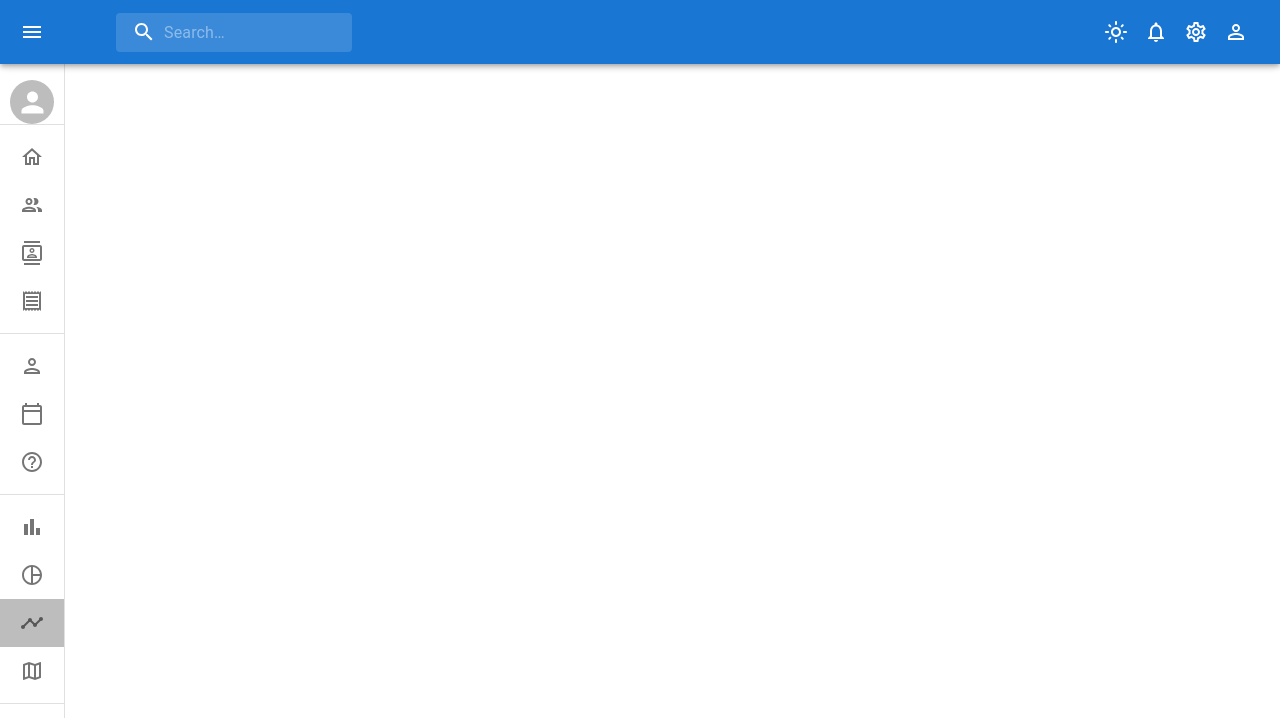
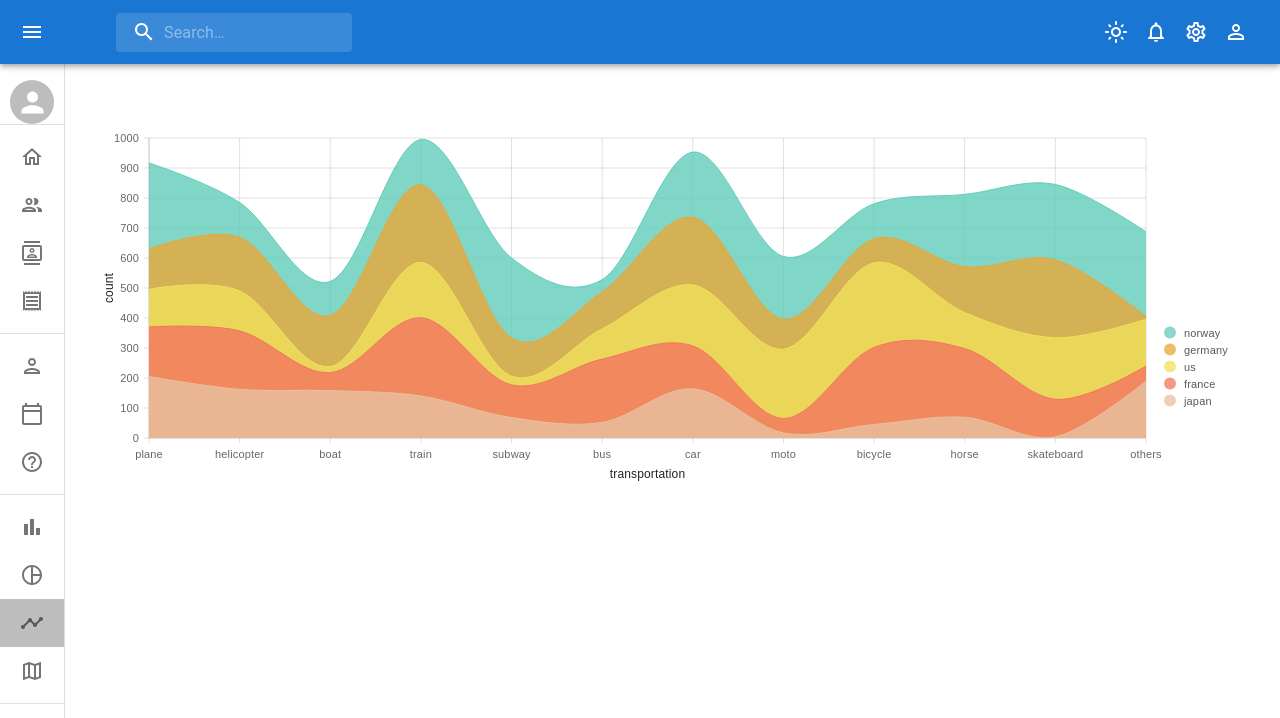
Before and after one commit to khaled-17/Full-Admin-Dashboard, a React (Vite) app: page /line in a window 1280 px wide. Shown: the top 718 px of the page. Built offline with nearby package versions, Linux system fonts and the light colour scheme.

Commit message:
line finsh

```diff
--- a/package.json
+++ b/package.json
@@ -21,6 +21,7 @@
     "@mui/material": "^5.14.18",
     "@mui/x-data-grid": "^6.18.1",
     "@nivo/bar": "^0.83.1",
+    "@nivo/line": "^0.83.1",
     "@nivo/pie": "^0.83.1",
     "react": "^18.2.0",
     "react-dom": "^18.2.0",
--- a/src/page/Barchart/Bar.jsx
+++ b/src/page/Barchart/Bar.jsx
@@ -1,7 +1,7 @@
 import React from "react";
 import { ResponsiveBar } from "@nivo/bar";
 import { Box, useTheme } from "@mui/material";
-import {TheTheme}  from "./TheTheme";
+import {TheTheme}  from "../TheTheme.js";
 
 const Bar = ({isDashbord = false ,TheData,TheKey }) => {
 
--- a/src/page/Line/Line.jsx
+++ b/src/page/Line/Line.jsx
@@ -1,9 +1,86 @@
-import { Box } from "@mui/material";
+import { Box,useTheme } from "@mui/material";
 import React from "react";
+import { ResponsiveLine } from '@nivo/line'
+import { data } from "./data";
+import {TheTheme} from '../TheTheme'
 export default function Line() {
-  return <Box>
+
+    const myTheme = TheTheme(useTheme());
 
 
+  return   (
+  <Box sx={{height:"50vh"}}>
 
-  </Box>;
+
+<ResponsiveLine
+  theme={myTheme}
+         data={data}
+        margin={{ top: 50, right: 110, bottom: 50, left: 60 }}
+        xScale={{ type: 'point' }}
+        yScale={{
+            type: 'linear',
+            min: 'auto',
+            max: 'auto',
+            stacked: true,
+            reverse: false
+        }}
+        yFormat=" >-.2f"
+        curve="cardinal"
+        axisTop={null}
+        axisRight={null}
+        axisBottom={{
+            tickSize: 5,
+            tickPadding: 5,
+            tickRotation: 0,
+            legend: 'transportation',
+            legendOffset: 36,
+            legendPosition: 'middle'
+        }}
+        axisLeft={{
+            tickSize: 5,
+            tickPadding: 5,
+            tickRotation: 0,
+            legend: 'count',
+            legendOffset: -40,
+            legendPosition: 'middle'
+        }}
+        lineWidth={1}
+        pointSize={10}
+        pointColor={{ theme: 'background' }}
+        pointBorderWidth={3}
+        pointBorderColor={{ from: 'serieColor', modifiers: [] }}
+        pointLabelYOffset={-21}
+        enableArea={true}
+        areaOpacity={0.8}
+        useMesh={true}
+        legends={[
+            {
+                anchor: 'bottom-right',
+                direction: 'column',
+                justify: false,
+                translateX: 100,
+                translateY: -30,
+                itemsSpacing: 2,
+                itemDirection: 'left-to-right',
+                itemWidth: 82,
+                itemHeight: 15,
+                itemOpacity: 0.75,
+                symbolSize: 12,
+                symbolShape: 'circle',
+                symbolBorderColor: 'rgba(0, 0, 0, .5)',
+                effects: [
+                    {
+                        on: 'hover',
+                        style: {
+                            itemBackground: 'red',
+                            itemOpacity: 1
+                        }
+                    }
+                ]
+            }
+        ]}
+    />
+
+  </Box>
+  )
 }
--- /dev/null
+++ b/src/page/Line/data.js
@@ -0,0 +1,272 @@
+export const data=[
+    {
+      "id": "japan",
+      "color": "hsl(311, 70%, 50%)",
+      "data": [
+        {
+          "x": "plane",
+          "y": 205
+        },
+        {
+          "x": "helicopter",
+          "y": 162
+        },
+        {
+          "x": "boat",
+          "y": 158
+        },
+        {
+          "x": "train",
+          "y": 140
+        },
+        {
+          "x": "subway",
+          "y": 68
+        },
+        {
+          "x": "bus",
+          "y": 52
+        },
+        {
+          "x": "car",
+          "y": 164
+        },
+        {
+          "x": "moto",
+          "y": 17
+        },
+        {
+          "x": "bicycle",
+          "y": 45
+        },
+        {
+          "x": "horse",
+          "y": 69
+        },
+        {
+          "x": "skateboard",
+          "y": 4
+        },
+        {
+          "x": "others",
+          "y": 190
+        }
+      ]
+    },
+    {
+      "id": "france",
+      "color": "hsl(148, 70%, 50%)",
+      "data": [
+        {
+          "x": "plane",
+          "y": 165
+        },
+        {
+          "x": "helicopter",
+          "y": 195
+        },
+        {
+          "x": "boat",
+          "y": 60
+        },
+        {
+          "x": "train",
+          "y": 261
+        },
+        {
+          "x": "subway",
+          "y": 109
+        },
+        {
+          "x": "bus",
+          "y": 211
+        },
+        {
+          "x": "car",
+          "y": 143
+        },
+        {
+          "x": "moto",
+          "y": 48
+        },
+        {
+          "x": "bicycle",
+          "y": 257
+        },
+        {
+          "x": "horse",
+          "y": 229
+        },
+        {
+          "x": "skateboard",
+          "y": 125
+        },
+        {
+          "x": "others",
+          "y": 50
+        }
+      ]
+    },
+    {
+      "id": "us",
+      "color": "hsl(105, 70%, 50%)",
+      "data": [
+        {
+          "x": "plane",
+          "y": 126
+        },
+        {
+          "x": "helicopter",
+          "y": 133
+        },
+        {
+          "x": "boat",
+          "y": 20
+        },
+        {
+          "x": "train",
+          "y": 184
+        },
+        {
+          "x": "subway",
+          "y": 29
+        },
+        {
+          "x": "bus",
+          "y": 101
+        },
+        {
+          "x": "car",
+          "y": 203
+        },
+        {
+          "x": "moto",
+          "y": 231
+        },
+        {
+          "x": "bicycle",
+          "y": 282
+        },
+        {
+          "x": "horse",
+          "y": 120
+        },
+        {
+          "x": "skateboard",
+          "y": 205
+        },
+        {
+          "x": "others",
+          "y": 156
+        }
+      ]
+    },
+    {
+      "id": "germany",
+      "color": "hsl(143, 70%, 50%)",
+      "data": [
+        {
+          "x": "plane",
+          "y": 134
+        },
+        {
+          "x": "helicopter",
+          "y": 179
+        },
+        {
+          "x": "boat",
+          "y": 171
+        },
+        {
+          "x": "train",
+          "y": 259
+        },
+        {
+          "x": "subway",
+          "y": 127
+        },
+        {
+          "x": "bus",
+          "y": 123
+        },
+        {
+          "x": "car",
+          "y": 226
+        },
+        {
+          "x": "moto",
+          "y": 100
+        },
+        {
+          "x": "bicycle",
+          "y": 80
+        },
+        {
+          "x": "horse",
+          "y": 153
+        },
+        {
+          "x": "skateboard",
+          "y": 260
+        },
+        {
+          "x": "others",
+          "y": 9
+        }
+      ]
+    },
+    {
+      "id": "norway",
+      "color": "hsl(58, 70%, 50%)",
+      "data": [
+        {
+          "x": "plane",
+          "y": 287
+        },
+        {
+          "x": "helicopter",
+          "y": 116
+        },
+        {
+          "x": "boat",
+          "y": 113
+        },
+        {
+          "x": "train",
+          "y": 151
+        },
+        {
+          "x": "subway",
+          "y": 267
+        },
+        {
+          "x": "bus",
+          "y": 41
+        },
+        {
+          "x": "car",
+          "y": 217
+        },
+        {
+          "x": "moto",
+          "y": 209
+        },
+        {
+          "x": "bicycle",
+          "y": 117
+        },
+        {
+          "x": "horse",
+          "y": 241
+        },
+        {
+          "x": "skateboard",
+          "y": 251
+        },
+        {
+          "x": "others",
+          "y": 282
+        }
+      ]
+    }
+  ]
--- a/src/page/Pie/Pie.jsx
+++ b/src/page/Pie/Pie.jsx
@@ -2,15 +2,19 @@ import React from 'react'
 import { ResponsivePie } from '@nivo/pie'
 import { data } from './data'
 import { Box, useTheme } from '@mui/material'
+import { TheTheme } from '../TheTheme';
 
 export default function Pie() {
 
+    // const myTheme = TheTheme(useTheme());
 
     const theme= useTheme()
     return (
         <Box sx={{height:"80vh"}}>
 
 <ResponsivePie
+    // theme={myTheme}
+
         data={data}
         margin={{ top: 40, right: 80, bottom: 80, left: 80 }}
         innerRadius={0.5}
```
Also changed, not shown: src/page/TheTheme.js (renamed from src/page/Barchart/TheTheme.js), 1 other file (tests, documents, lock files or other folders).
